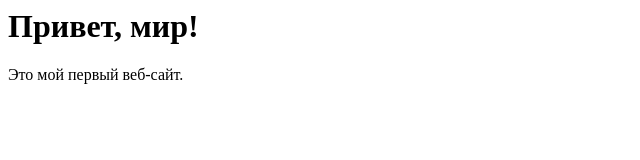
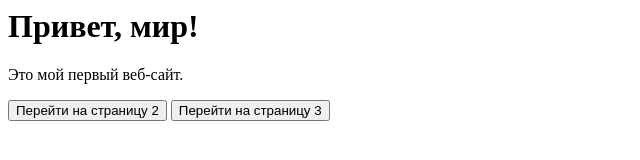
Before and after one commit to yaalienn/123, a plain HTML site: page index.html in a window 1280 px wide. Shown: the whole page, without its empty margins (0-640 px from the left). Drawn offline with Linux system fonts and the light colour scheme.

Commit message:
Update index.html

```diff
--- a/index.html
+++ b/index.html
@@ -5,5 +5,7 @@
 <body>
     <h1>Привет, мир!</h1>
     <p>Это мой первый веб-сайт.</p>
+      <button onclick="window.location.href='v2.html'">Перейти на страницу 2</button>
+     <button onclick="window.location.href='v3.html'">Перейти на страницу 3</button>
 </body>
 </html>
```
